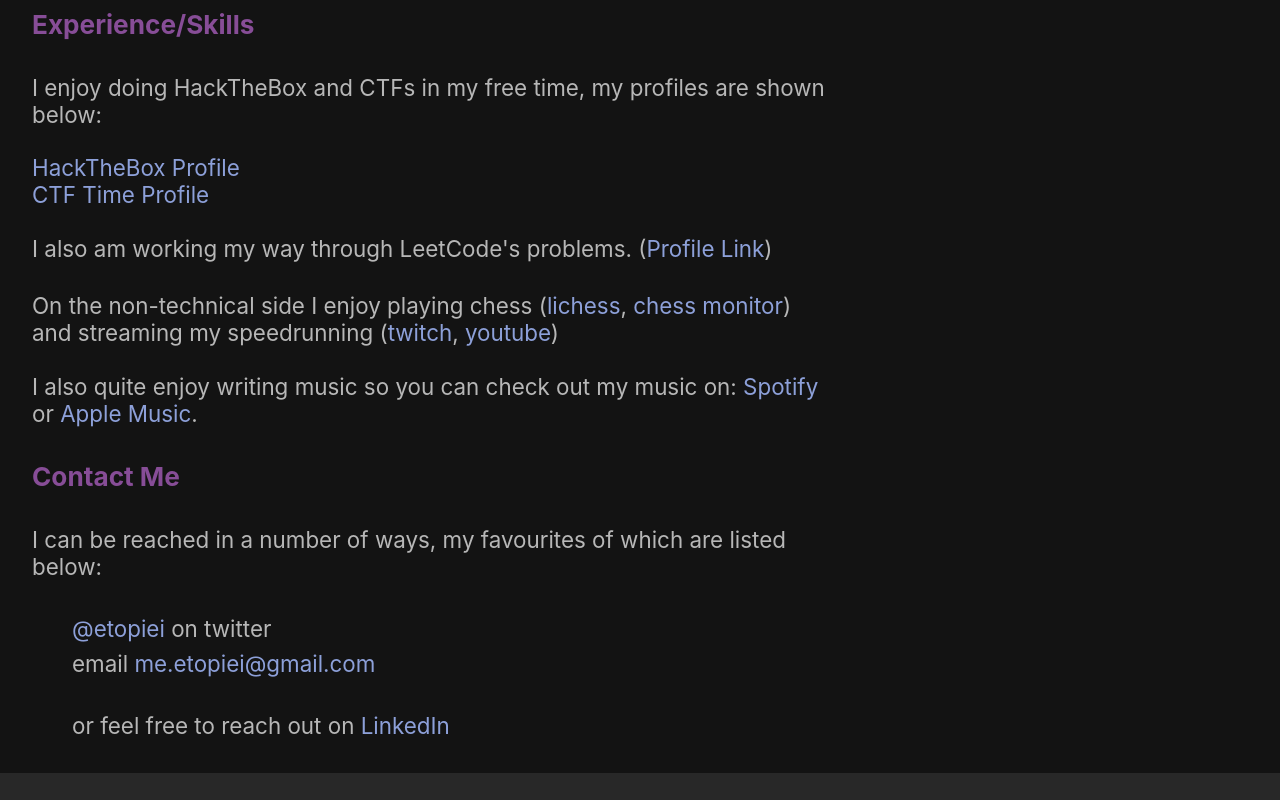
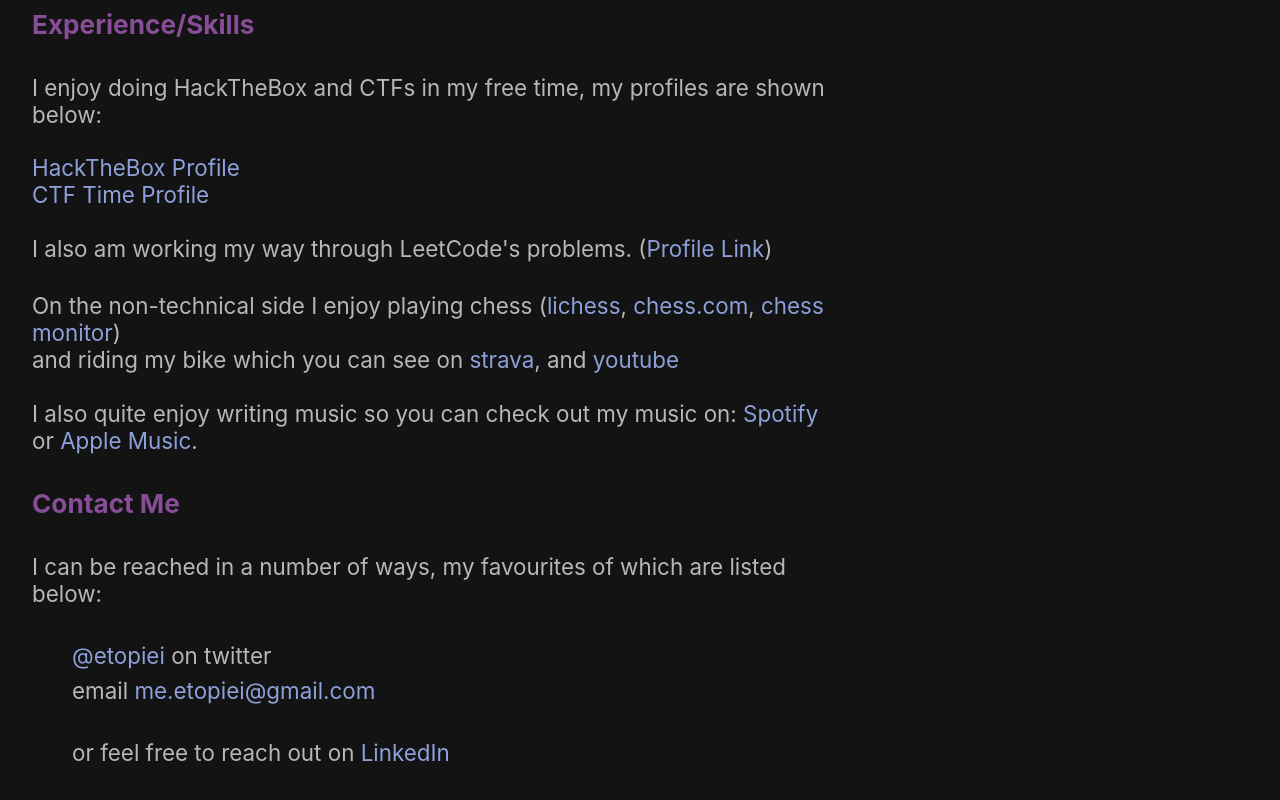
Before and after one commit to etopiei/website, a Svelte app: page / in a window 1280 px wide. Shown: the part 2509-3309 px from the top of the page. Before the commit the page ends 3282 px from the top, so only its background shows below. Built offline with nearby package versions, Linux system fonts and the light colour scheme.

Commit message:
Update some links and info.

```diff
--- a/package.json
+++ b/package.json
@@ -19,6 +19,6 @@
     "autobuild": "rollup -c -w",
     "dev": "run-p start:dev autobuild",
     "start": "sirv public --single",
-    "start:dev": "sirv public --single --dev"
+    "start:dev": "sirv public --single --dev --port 5555"
   }
 }
--- a/src/App.svelte
+++ b/src/App.svelte
@@ -79,20 +79,23 @@
 			class="no-indent"
 			href="https://lichess.org/@/etopiei">lichess</a
 		>,
+		<a class="no-indent"
+			href="https://www.chess.com/member/etopiei"
+			>chess.com</a>,
 		<a
 			class="no-indent"
 			href="https://www.chessmonitor.com/u/ZkQa8N01WyDmxpUSkPpx"
 			>chess monitor</a
 		>)<br />
-		and streaming my speedrunning (<a
-			class="no-indent"
-			href="https://www.twitch.tv/etopiei">twitch</a
-		>,
-		<a
+		and riding my bike which you can see on
+		<a class="no-indent"
+			href="https://www.strava.com/athletes/19228849"
+			>strava</a>,
+		and <a
 			class="no-indent"
 			href="https://www.youtube.com/channel/UCrpR5vV2xwLYoIAKF_rpAoQ"
 			>youtube</a
-		>)<br /><br />
+		><br /><br />
 		I also quite enjoy writing music so you can check out my music on:
 		<a
 			href="https://open.spotify.com/artist/7xEqtE1WYH2QhbQZlOJOjE?si=_4iuyGNmRn6TiTj0b1tOsg"
```
Also changed, not shown: 1 other file (tests, documents, lock files or other folders).
